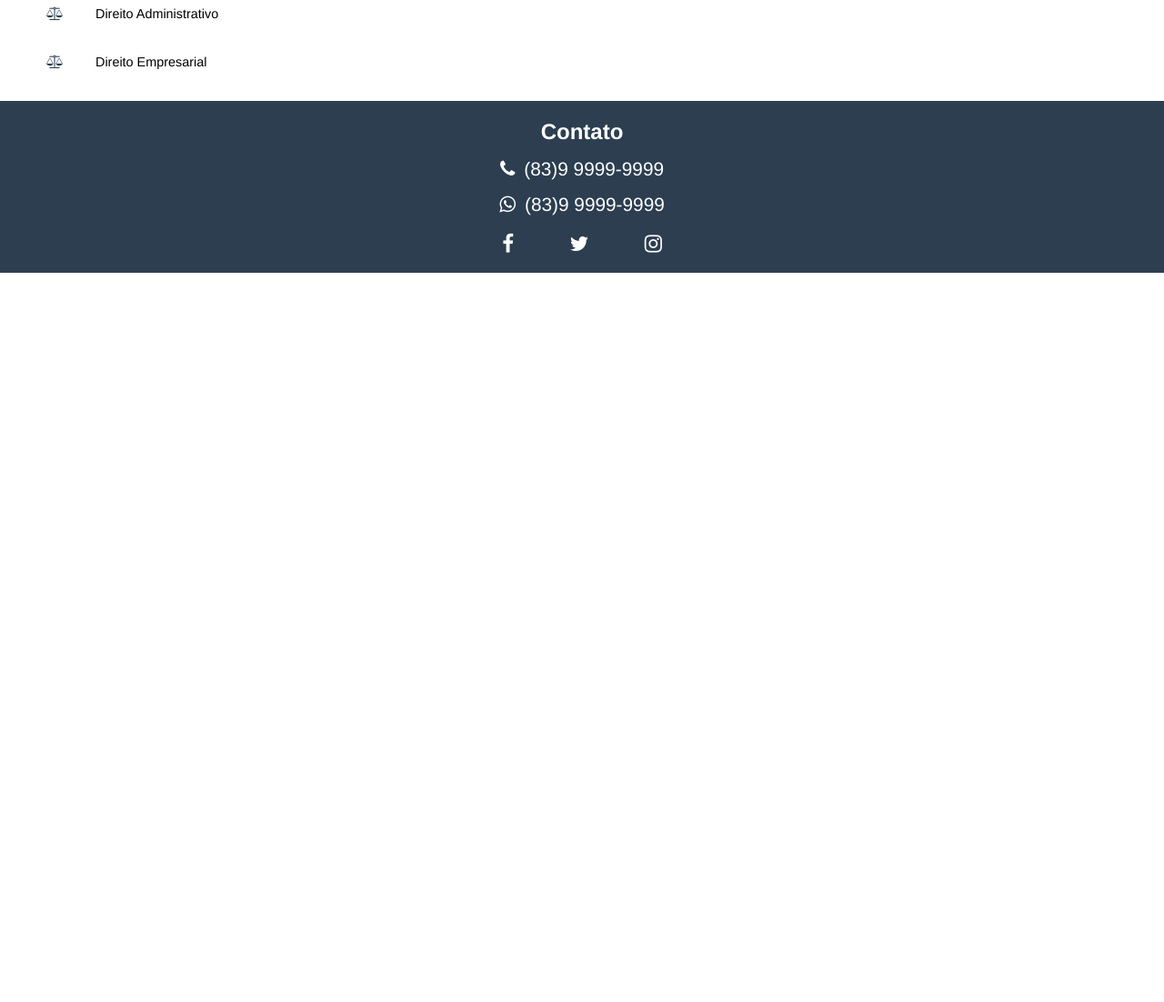
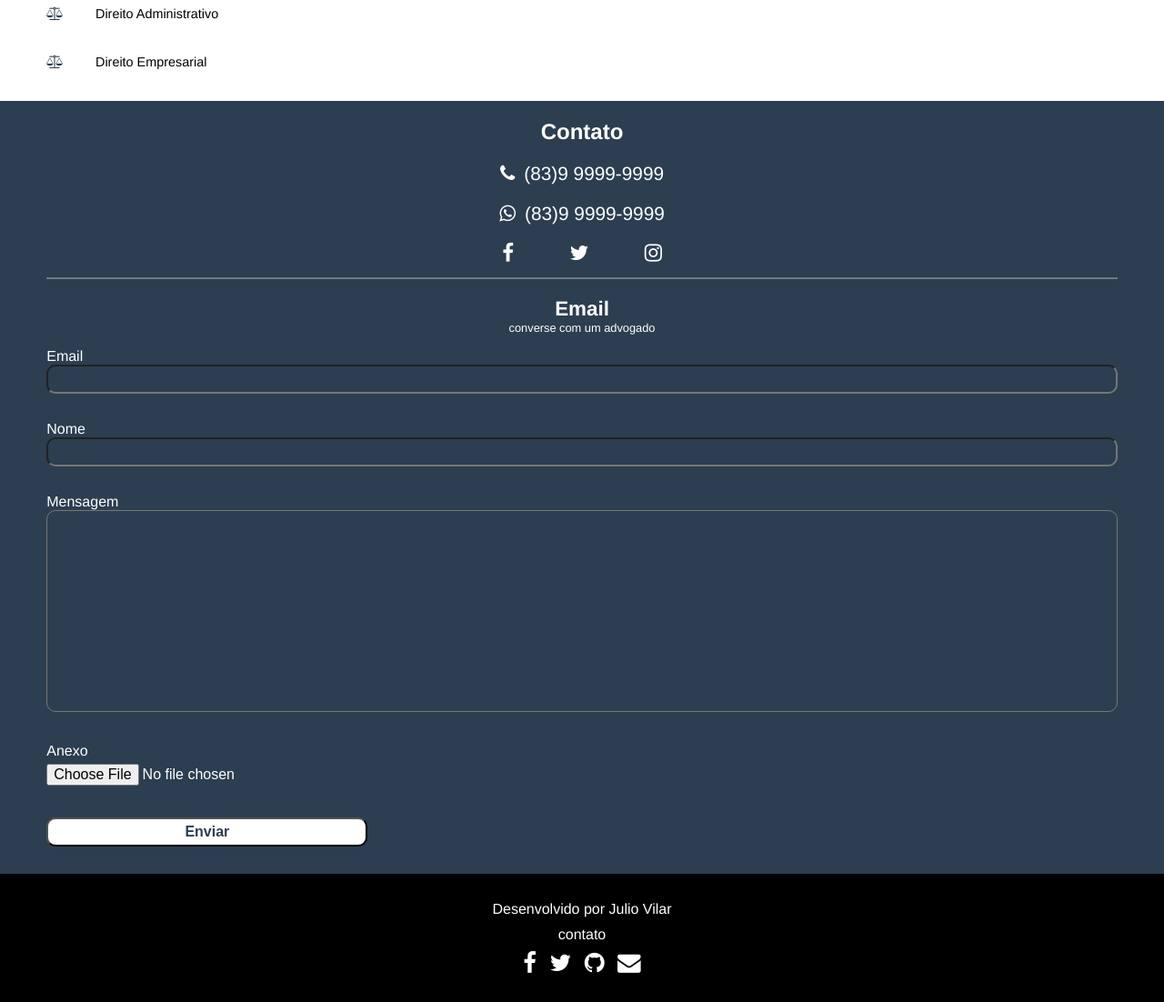
Before and after one commit to JulioVMelo/Site-advogacia, a plain HTML site: page index.html in a window 1280 px wide. Shown: the part 906-2008 px from the top of the page at 91% size. Before the commit the page ends 1206 px from the top, so only its background shows below. Drawn offline with nearby package versions, Linux system fonts and the light colour scheme.

Commit message:
rodape finalizado

```diff
--- a/css/main.css
+++ b/css/main.css
@@ -112,25 +112,28 @@ main .conteudo i{
 }
 /*----- Fim Article -----*/
 /*----- Contato -----*/
+.dados{
+    background-color: #2C3E50;
+    color: #fff;
+}
 .contato{
-    color: #fff;
     text-align: center;
-    background-color: #2C3E50;
     padding-top: 20px;
-
+    padding-bottom: 15px;
+}
+.contato h2{
+    margin-bottom: 20px;
 }
 .contato .number-phone{
     font-size: 1.3em;
-    padding-top: 15px;
+    padding-bottom: 20px;
     display: block;
 }
 .contato .number-phone i{
     margin-right:10px;
 }
-section .social-icons{
-    margin-top: 20px;
+article .social-icons{
     text-align: center;
-    padding-bottom:20px;
 }
 .social-icons i{
     font-size: 1.4em;
@@ -143,3 +146,84 @@ section .social-icons{
     padding-right: 0;
 }
 /*----- Fim Contato -----*/
+/*----- informações -----*/
+.informacoes{
+    background-color: #2C3E50;
+}
+
+.orcamento .content{
+    width: 92%;
+    border-top: 2px solid #6C7A89;
+    padding-top: 20px;
+}
+.orcamento form label{
+    text-align: center;
+    width: 100%;
+}
+.orcamento .content input{
+    width: 100%;
+    background-color: #2C3E50;
+    border-radius: 10px;
+    color: #fff;
+    font-size: 1em;
+    text-align: center;
+    margin-bottom: 30px;
+    padding: 5px 0 5px 0;
+}
+.orcamento .content input[type="submit"]{
+    background-color: #fff;
+    color:   #2C3E50;
+    width: 30%;
+    border-radius: 10px;
+    font-weight: 700;
+
+}
+.orcamento .content input[type="file"]{
+    text-align: left;
+    width: 100%;
+    display: block;
+}
+.orcamento textarea{
+    width: 100%;
+    background-color: #2C3E50;
+    border-radius: 10px;
+    color: #fff;
+    font-size: 2em;
+    text-align: left;
+    margin-bottom: 30px;
+    padding: 5px 0 5px 0;
+    resize: none;
+}
+.orcamento h2{
+    text-align: center;
+    font-size: 1.4em;
+}
+.orcamento p{
+    font-size: 0.8em;
+    text-align: center;
+    margin-bottom: 15px;
+}
+/*----- Fim informações -----*/
+/*----- Rodapé -----*/
+footer{
+    padding-top: 30px;
+    padding-bottom: 30px;
+    background-color: #000;
+}
+footer p{
+    width:100%;
+    text-align: center;
+    margin-bottom: 10px;
+}
+.dev-icons{
+    width: 100%;
+    text-align: center;
+}
+.dev-icons i{
+    font-size: 1.6em;
+    margin-left: 10px;
+}
+.dev-icons i:nth-of-type(1){
+    margin-left: 0;
+}
+/*----- Fim Rodapé -----*/
--- a/index.html
+++ b/index.html
@@ -61,15 +61,45 @@
                 <p><i class="fa fa-balance-scale"></i>Direito Empresarial</p>
             </div>
         </article>
-        <section class="contato">
+        <section class="informacoes">
+            <article class="contato">
                 <div class="content">
                     <h2>Contato</h2>
                         <span class="number-phone"><i class="fa fa-phone"></i>(83)9 9999-9999</span>
                         <span class="number-phone"><i class="fa fa-whatsapp"></i>(83)9 9999-9999</span>
-
                         <div class="social-icons"><i class="fa fa-facebook"></i><i class="fa fa-twitter"></i><i class="fa fa-instagram"></i></div>
                 </div>
+            </article>
+            <article class="orcamento">
+                <div class="content">
+                    <h2>Email</h2>
+                    <p>converse com um advogado</p>
+                    <form action="" id="form-email">
+                        <label for="email">Email</label>
+                        <input type="email" id="email">
+                        <label for="nome">Nome</label>
+                        <input type="text" id="nome">
+                        <label for="message">Mensagem</label>
+                        <textarea form="form-email" rows="7"></textarea>
+                        <label for="">Anexo</label>
+                        <input type="file">
+                        <input type="submit" value="Enviar">
+                    </form>
+                </div>
+            </article>
         </section>
     </main>
+    <footer class="rodape">
+        <div class="content">
+            <p>Desenvolvido por Julio Vilar</p>
+            <p class="sub">contato</p>
+            <div class="dev-icons">
+                <i class="fa fa-facebook"></i>
+                <i class="fa fa-twitter"></i>
+                <i class="fa fa-github"></i>
+                <i class="fa fa-envelope"></i>
+            </div>
+        </div>
+    </footer>
 </body>
 </html>
```
Lines whose indentation alone changed are shown as unchanged.
